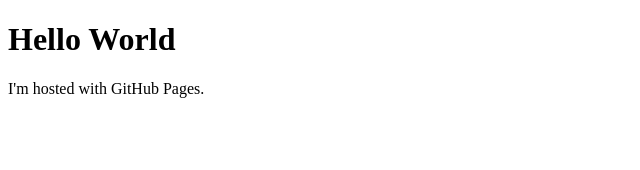
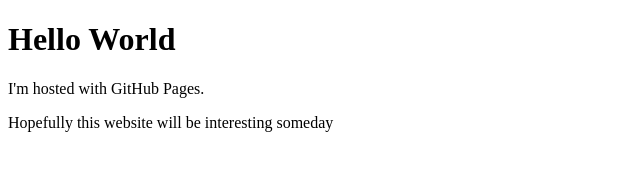
Before and after one commit to SteG92/SteG92.github.io, a plain HTML site: page index.html in a window 1280 px wide. Shown: the whole page, without its empty margins (0-640 px from the left). Drawn offline with Linux system fonts and the light colour scheme.

Commit message:
First paragraph
Added a new paragraph to the index file for testing

```diff
--- a/index.html
+++ b/index.html
@@ -3,5 +3,6 @@
 <body>
 <h1>Hello World</h1>
 <p>I'm hosted with GitHub Pages.</p>
+<p>Hopefully this website will be interesting someday</p>
 </body>
 </html>
```
